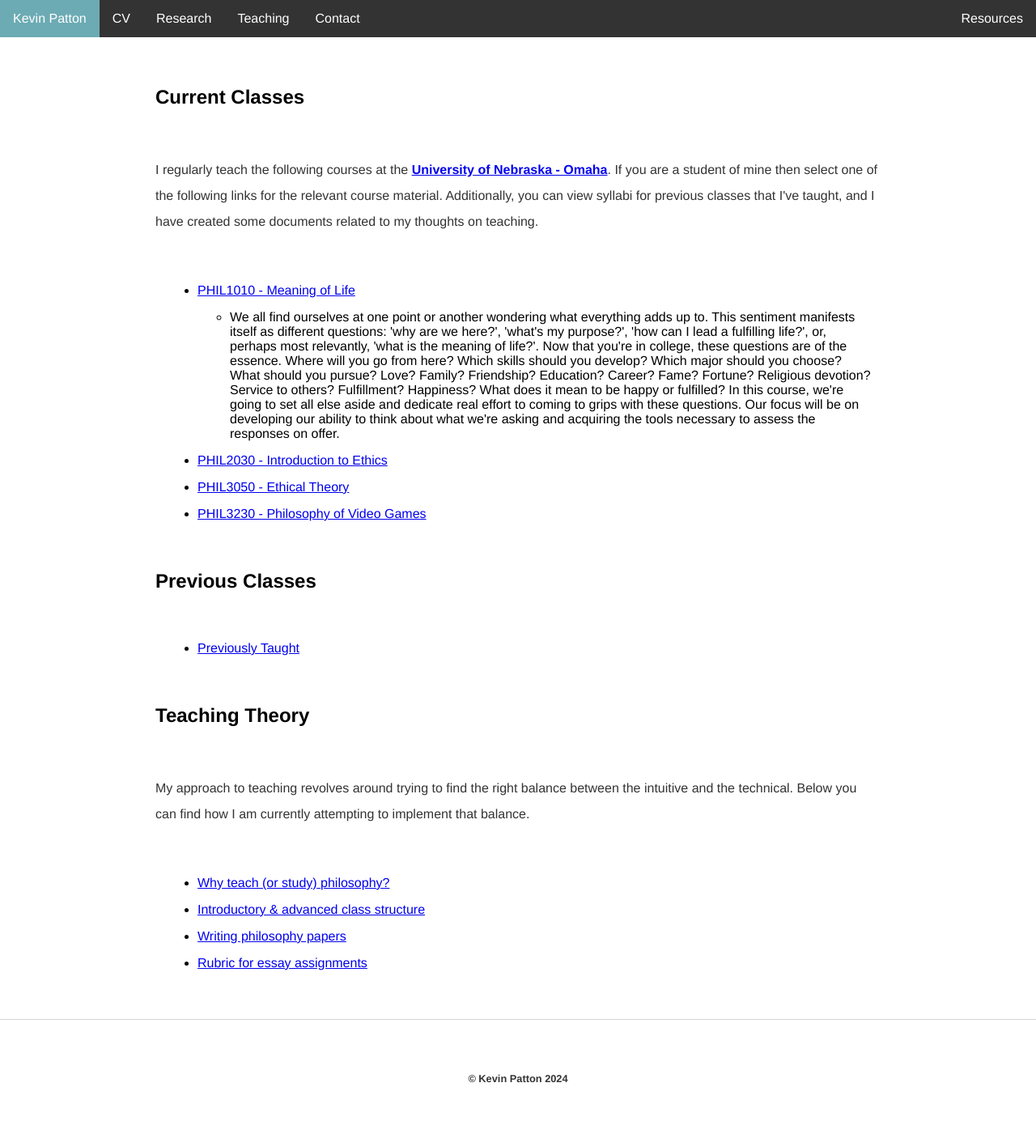
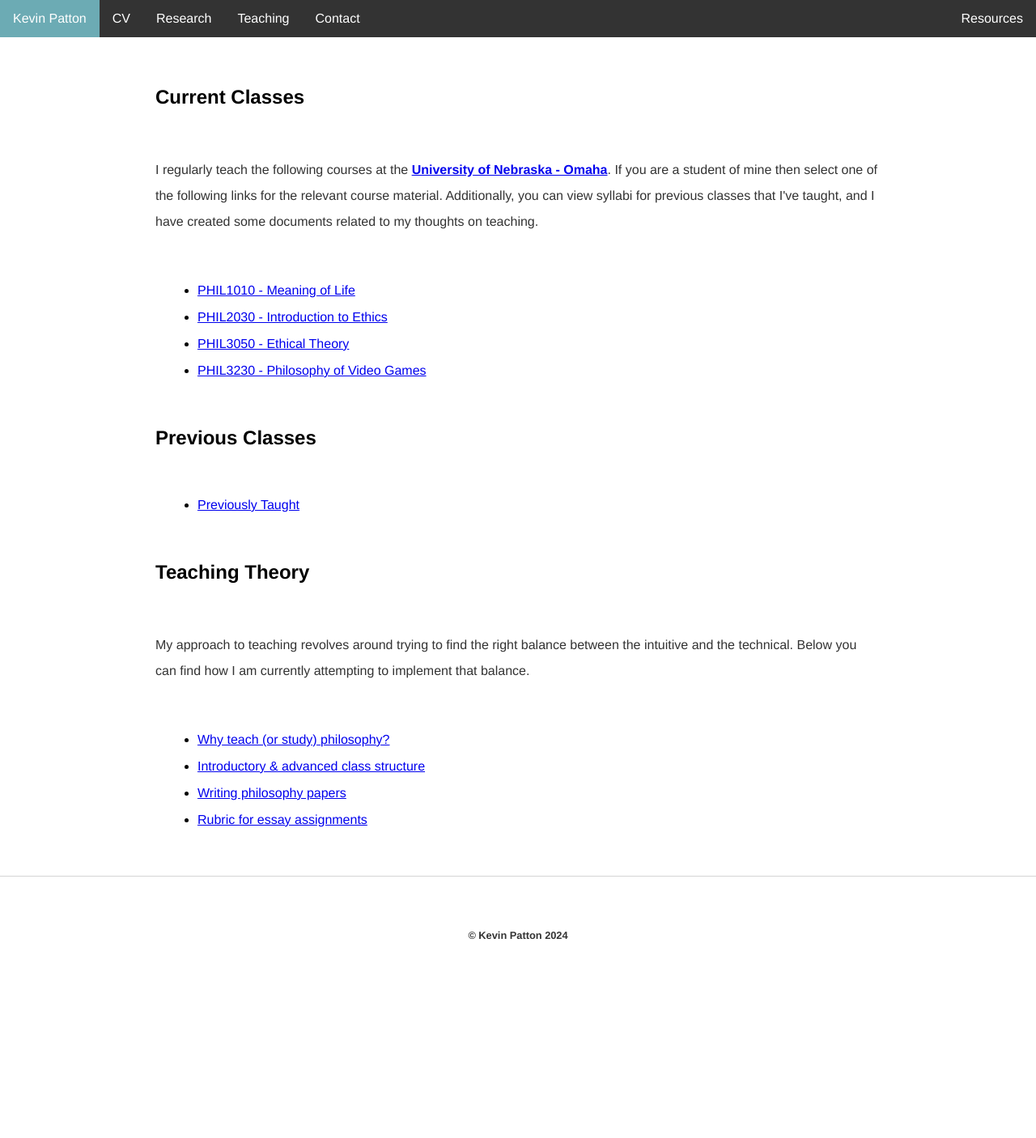
Before and after one commit to kevinjpatton/kevinjpatton.github.io, a Jekyll site: the page built from teaching/index.html, in a window 1280 px wide. Shown: the whole page at 81% size. Built offline with Jekyll 4.4.1, drawn with Linux system fonts in a browser that asks for light colours; Markdown is read by kramdown in place of the engine named in the settings; after the commit the page ends 1229 px from its top, so only the background shows below that.

Commit message:
Update index.html

```diff
--- a/teaching/index.html
+++ b/teaching/index.html
@@ -6,9 +6,6 @@ title: Teaching - Kevin Patton
 <p>I regularly teach the following courses at the <b><a href="https://www.unomaha.edu/college-of-arts-and-sciences/philosophy/about-us/directory/kevin-patton.php" target="_blank">University of Nebraska - Omaha</a></b>. If you are a student of mine then select one of the following links for the relevant course material. Additionally, you can view syllabi for previous classes that I've taught, and I have created some documents related to my thoughts on teaching.</p>
 <ul class="standard-list">
   <li><a href="/teaching/phil_1010/index.html" target="_blank">PHIL1010 - Meaning of Life</a></li>
-  <ul>
-  <li>We all find ourselves at one point or another wondering what everything adds up to. This sentiment manifests itself as different questions: 'why are we here?', 'what's my purpose?', 'how can I lead a fulfilling life?', or, perhaps most relevantly, 'what is the meaning of life?'. Now that you're in college, these questions are of the essence. Where will you go from here? Which skills should you develop? Which major should you choose? What should you pursue? Love? Family? Friendship? Education? Career? Fame? Fortune? Religious devotion? Service to others? Fulfillment? Happiness? What does it mean to be happy or fulfilled? In this course, we're going to set all else aside and dedicate real effort to coming to grips with these questions. Our focus will be on developing our ability to think about what we're asking and acquiring the tools necessary to assess the responses on offer.</li>
-  </ul>
   <li><a href="/teaching/phil_2030/index.html" target="_blank">PHIL2030 - Introduction to Ethics</a></li>
   <li><a href="/teaching/phil_3050/index.html" target="_blank">PHIL3050 - Ethical Theory</a></li>
   <li><a href="/teaching/phil_3230/index.html" target="_blank">PHIL3230 - Philosophy of Video Games</a></li>
```
